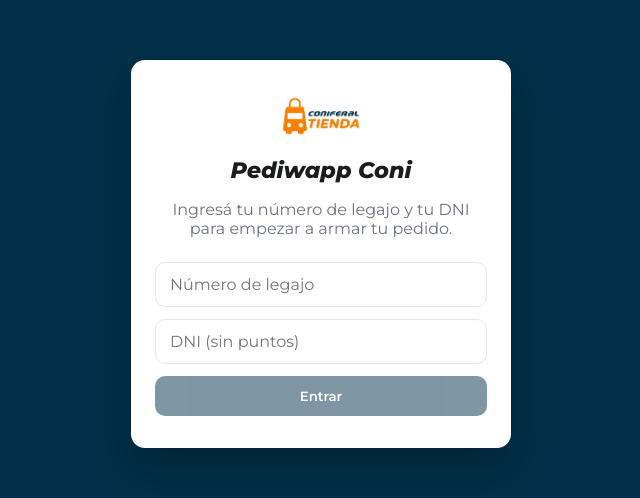
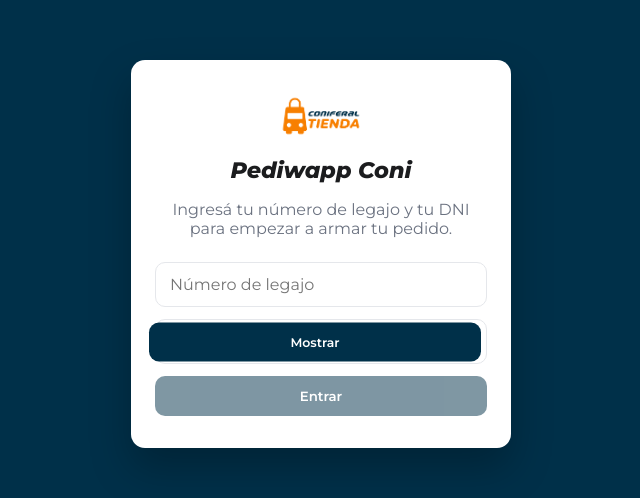
Before and after one commit to franGiannico/pediwapp, a React (Vite) app: page / in a window 1280 px wide. Shown: the part 146-644 px from the top of the page, without its empty margins (319-959 px from the left). Built offline with nearby package versions, Linux system fonts and the light colour scheme; no server answers.

Commit message:
Ocultar el DNI al escribirlo en el login (como un campo de contrasena), con boton para mostrar/ocultar

```diff
--- a/src/index.css
+++ b/src/index.css
@@ -118,6 +118,33 @@
   border-radius: 10px;
   border: 1px solid var(--border);
   margin-bottom: 12px;
+}
+
+.dni-field {
+  position: relative;
+  margin-bottom: 12px;
+}
+
+.dni-field input {
+  margin-bottom: 0;
+  padding-right: 68px;
+}
+
+.dni-toggle {
+  position: absolute;
+  top: 50%;
+  right: 6px;
+  transform: translateY(-50%);
+  background: none;
+  color: var(--text-muted);
+  font-size: 0.78rem;
+  font-weight: 600;
+  padding: 6px 8px;
+  border-radius: 8px;
+}
+
+.dni-toggle:hover {
+  background: var(--bg);
 }
 
 .login-card .error {
--- a/src/pages/Login.jsx
+++ b/src/pages/Login.jsx
@@ -7,6 +7,7 @@
 export default function Login() {
   const [legajo, setLegajo] = useState('');
   const [dni, setDni] = useState('');
+  const [showDni, setShowDni] = useState(false);
   const [error, setError] = useState('');
   const [loading, setLoading] = useState(false);
   const { setEmployee } = useEmployee();
@@ -48,8 +49,9 @@
             onChange={(e) => setLegajo(e.target.value)}
             required
           />
+          <div className="dni-field">
             <input
-            type="text"
+              type={showDni ? 'text' : 'password'}
               inputMode="numeric"
               autoComplete="off"
               placeholder="DNI (sin puntos)"
@@ -57,6 +59,15 @@
               onChange={(e) => setDni(e.target.value)}
               required
             />
+            <button
+              type="button"
+              className="dni-toggle"
+              onClick={() => setShowDni((v) => !v)}
+              tabIndex={-1}
+            >
+              {showDni ? 'Ocultar' : 'Mostrar'}
+            </button>
+          </div>
           <button type="submit" disabled={!legajo.trim() || !dni.trim() || loading}>
             {loading ? 'Entrando...' : 'Entrar'}
           </button>
```
Lines whose indentation alone changed are shown as unchanged.
